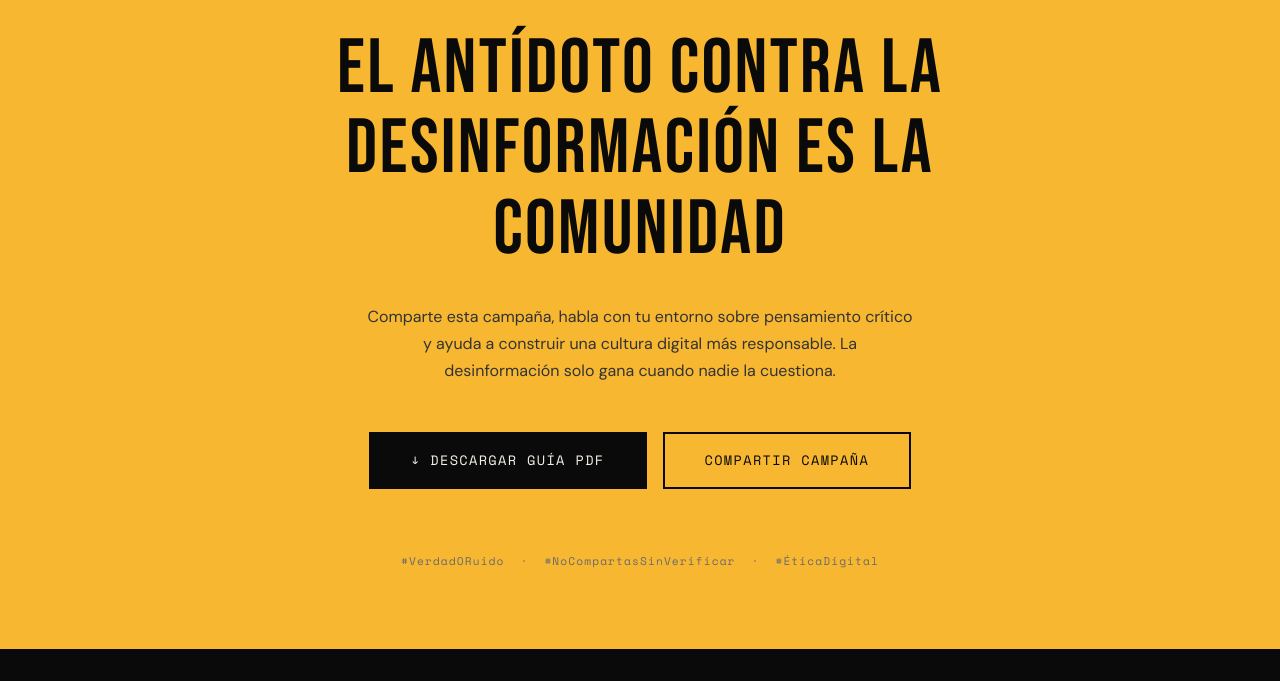
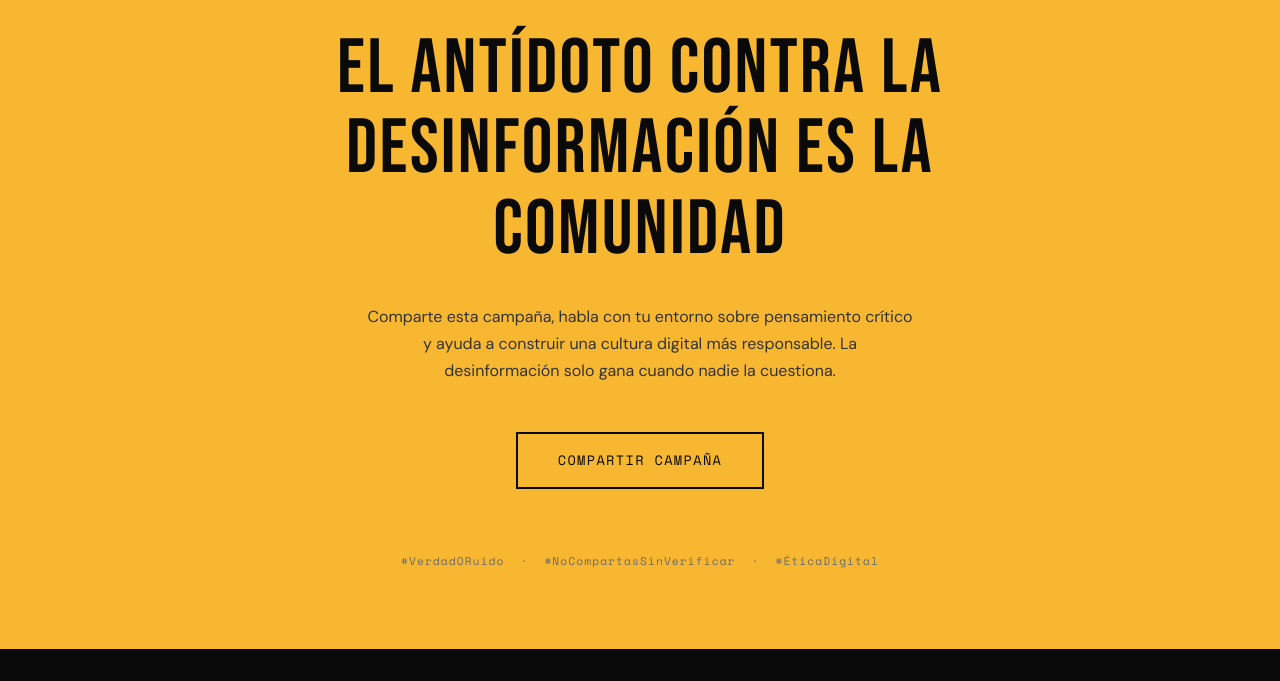
Before and after one commit to Mr-Drago/VerdadoRuido, a plain HTML site: page public/Index.html in a window 1280 px wide. Shown: the part 5079-5760 px from the top of the page. Drawn offline with nearby package versions, Linux system fonts and the light colour scheme.

Commit message:
Descarga

```diff
--- a/public/Index.html
+++ b/public/Index.html
@@ -837,7 +837,6 @@
       una cultura digital más responsable. La desinformación solo gana cuando nadie la cuestiona.
     </p>
     <div style="display: flex; gap: 1rem; flex-wrap: wrap; justify-content: center; margin-top: 1rem;">
-      <a href="/src/comodetectarladesinformacion.pdF" download="comodetectarladesinformacion.pdf" class="btn-primary">↓ Descargar Guía PDF</a>
       <button class="btn-ghost" onclick="copiarLink()">Compartir Campaña</button>
     </div>
     <p class="mono" style="font-size: 0.7rem; color: var(--gray); margin-top: 2rem; letter-spacing: 0.1em;">
```
